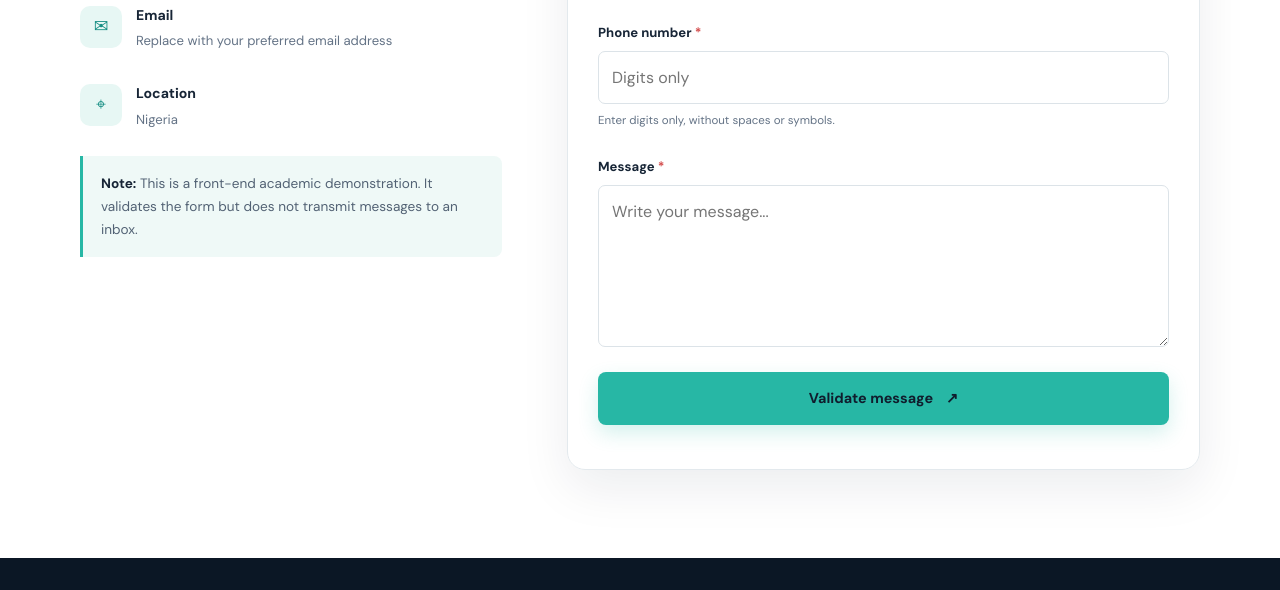
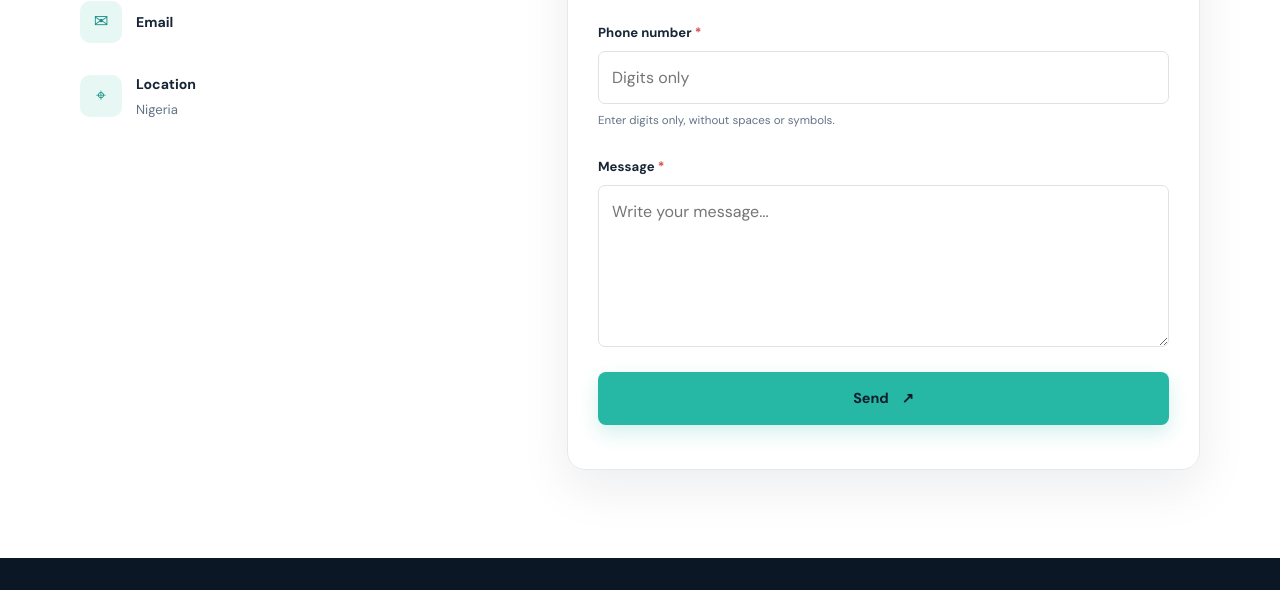
Before and after one commit to solabomiabidoye/Personal-Portfolio, a plain HTML site: page contact.html in a window 1280 px wide. Shown: the part 730-1320 px from the top of the page. Drawn offline with Linux system fonts and the light colour scheme.

Commit message:
Update contact email display and button text

```diff
--- a/contact.html
+++ b/contact.html
@@ -23,16 +23,16 @@
     <section class="page-hero"><div class="container"><p class="eyebrow"><span class="eyebrow-line"></span> LET'S CONNECT</p><h1>Get in <span class="accent-text">touch.</span></h1><p>Have a question, an idea or an opportunity to discuss? Send a message using the form below.</p></div></section>
     <section class="section container contact-layout">
       <div class="contact-copy"><p class="eyebrow">CONTACT INFORMATION</p><h2>I'd be glad to hear from you.</h2><p>Use the form to send a message. The form checks your entries in the browser before showing a confirmation.</p>
-        <div class="contact-detail"><span class="contact-icon">✉</span><div><strong>Email</strong><p>Replace with your preferred email address</p></div></div>
+        <div class="contact-detail"><span class="contact-icon">✉</span><div><strong>Email</strong></div></div>
         <div class="contact-detail"><span class="contact-icon">⌖</span><div><strong>Location</strong><p>Nigeria</p></div></div>
-        <div class="notice"><strong>Note:</strong> This is a front-end academic demonstration. It validates the form but does not transmit messages to an inbox.</div>
+
       </div>
       <form id="contact-form" class="contact-form" novalidate>
         <div class="form-field"><label for="contact-name">Full name <span>*</span></label><input id="contact-name" name="name" type="text" autocomplete="name" placeholder="Your full name" required><small class="field-error" id="name-error"></small></div>
         <div class="form-field"><label for="contact-email">Email address <span>*</span></label><input id="contact-email" name="email" type="email" autocomplete="email" placeholder="you@example.com" required><small class="field-error" id="email-error"></small></div>
         <div class="form-field"><label for="contact-phone">Phone number <span>*</span></label><input id="contact-phone" name="phone" type="tel" inputmode="numeric" autocomplete="tel" placeholder="Digits only" required><small class="field-hint">Enter digits only, without spaces or symbols.</small><small class="field-error" id="phone-error"></small></div>
         <div class="form-field"><label for="contact-message">Message <span>*</span></label><textarea id="contact-message" name="message" rows="5" placeholder="Write your message..." required></textarea><small class="field-error" id="message-error"></small></div>
-        <button class="button button-primary submit-button" type="submit">Validate message <span aria-hidden="true">↗</span></button>
+        <button class="button button-primary submit-button" type="submit"> Send <span aria-hidden="true">↗</span></button>
         <p id="form-status" class="form-status" role="status" aria-live="polite"></p>
       </form>
     </section>
```
